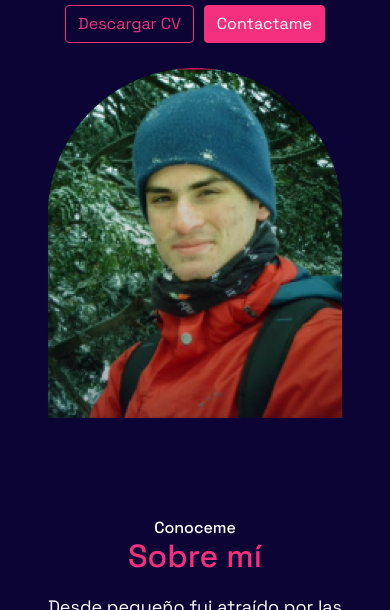
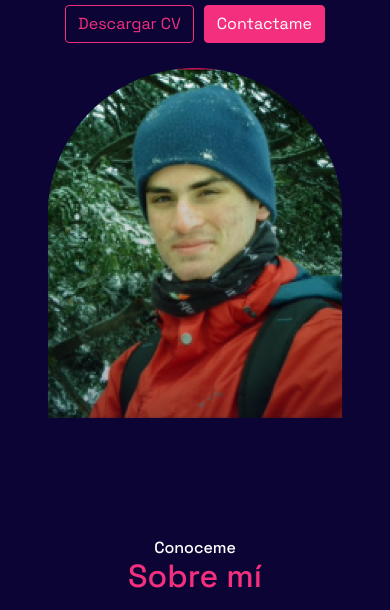
Before and after one commit to LucasGrasso/oldPortfolio, a plain HTML site: page index.html in a window 390 px wide. Shown: the part 168-778 px from the top of the page. Drawn offline with nearby package versions, Linux system fonts and the light colour scheme.

Commit message:
Update style.css

```diff
--- a/static/css/style.css
+++ b/static/css/style.css
@@ -314,6 +314,6 @@ input[type="email"]
 }
 @media (max-width: 600px) {
   .containerTitulo{
-    padding-bottom:100px;
+    padding-bottom:120px;
   }
 }
```
